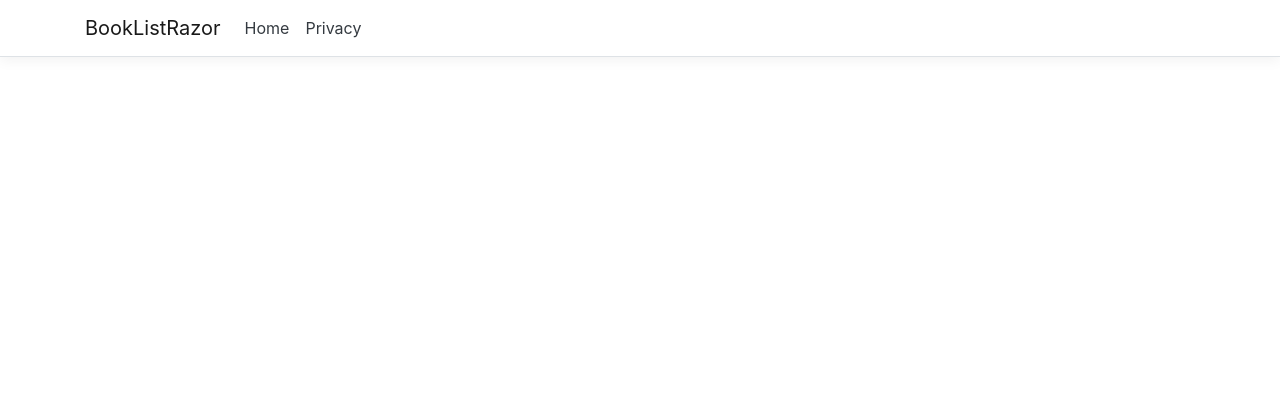
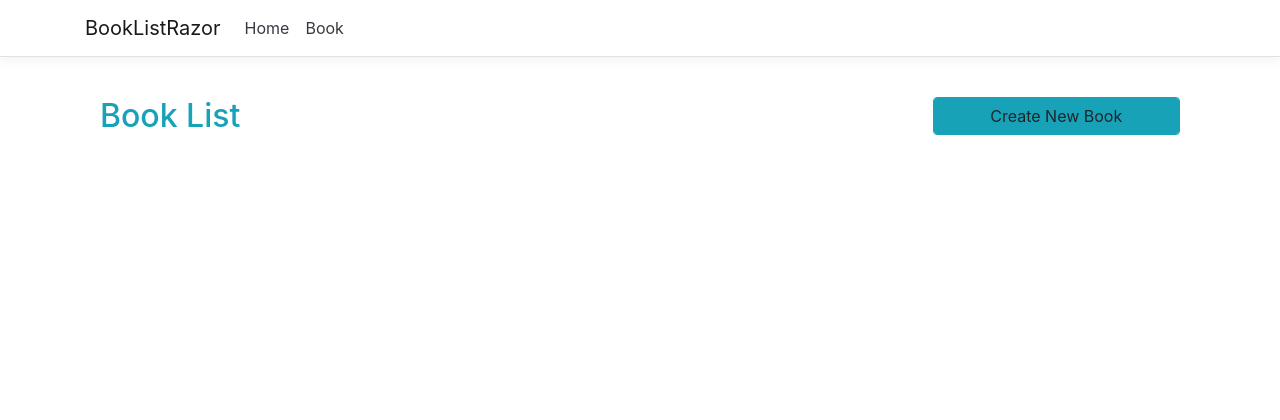
Before and after one commit to sinclairliang/dotnet, an ASP.NET Core app: page /BookList in a window 1280 px wide. Shown: the top 420 px of the page. Run offline with ASP.NET Core 8, Linux system fonts and the light colour scheme.

Commit message:
began designing the webpages

```diff
--- a/BookListRazor/BookListRazor/Pages/BookList/Index.cshtml
+++ b/BookListRazor/BookListRazor/Pages/BookList/Index.cshtml
@@ -1,5 +1,13 @@
 @page
 @model BookListRazor.Pages.BookList.IndexModel
-@{
-    ViewData["Title"] = "Index";
-}
+
+<br />
+<div class="container row p-0 m-0">
+    <div class="col-9">
+        <h2 class="text-info">Book List</h2>
+    </div>
+
+    <div class="col-3">
+        <a class="btn btn-info form-control">Create New Book</a>
+    </div>
+</div>
--- a/BookListRazor/BookListRazor/Pages/Shared/_Layout.cshtml
+++ b/BookListRazor/BookListRazor/Pages/Shared/_Layout.cshtml
@@ -22,7 +22,7 @@
                             <a class="nav-link text-dark" asp-area="" asp-page="/Index">Home</a>
                         </li>
                         <li class="nav-item">
-                            <a class="nav-link text-dark" asp-area="" asp-page="/Privacy">Privacy</a>
+                            <a class="nav-link text-dark" asp-area="" asp-page="/BookList/Index">Book</a>
                         </li>
                     </ul>
                 </div>
```
